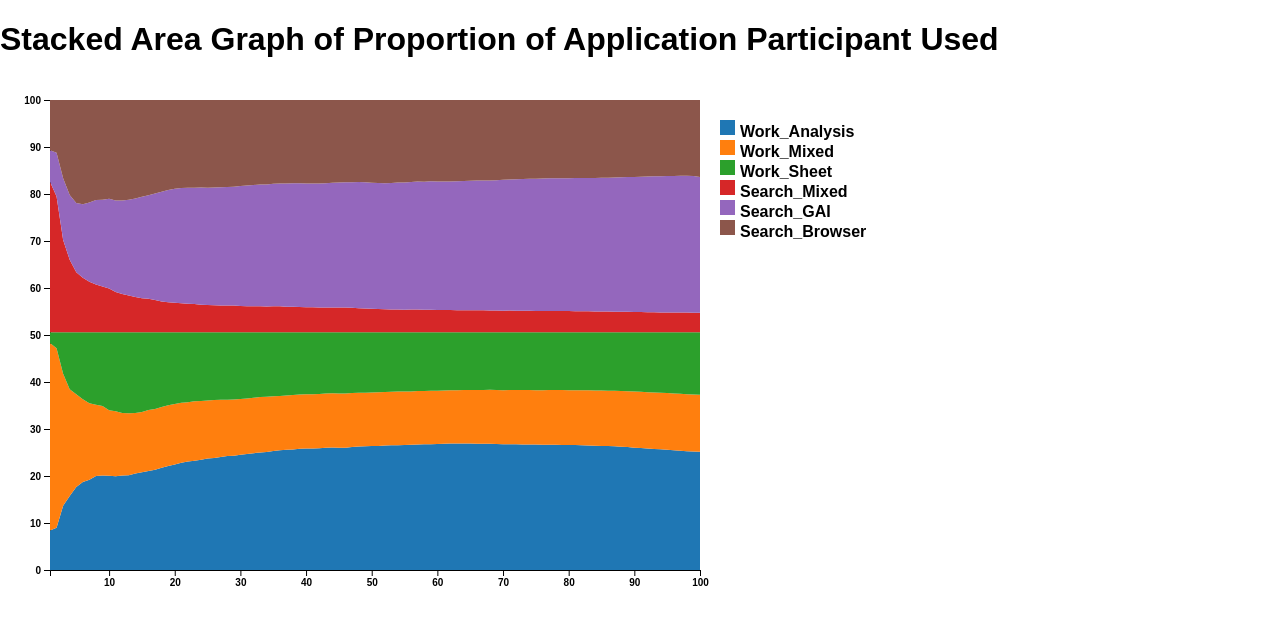
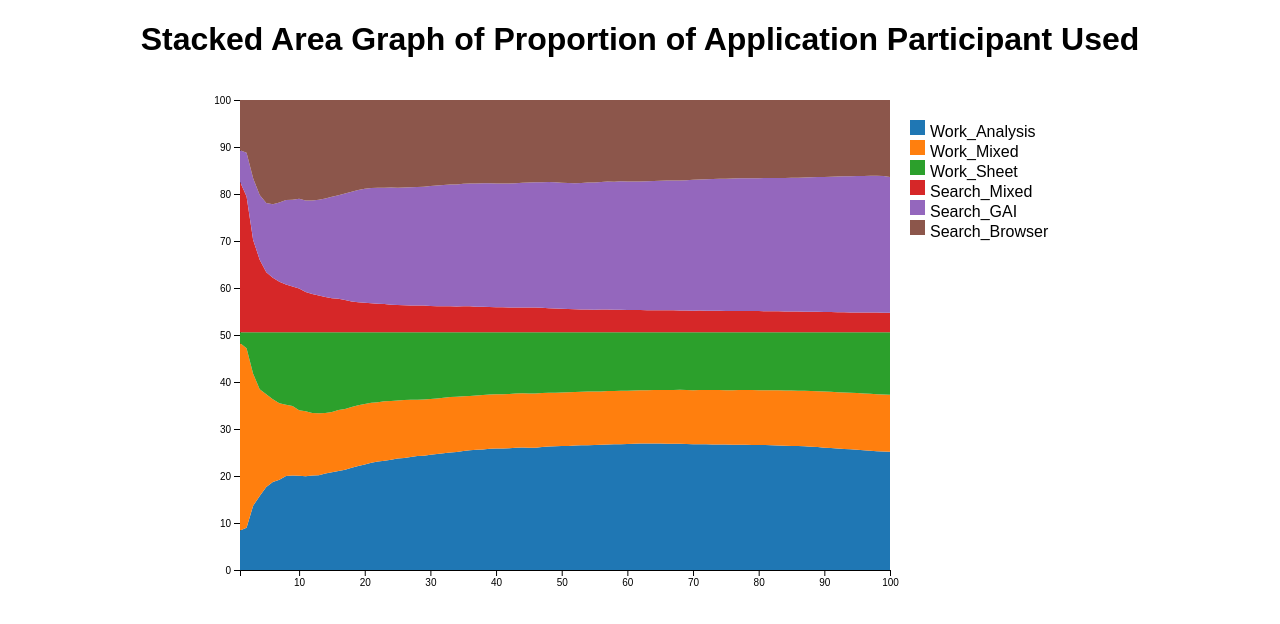
Before and after one commit to yichichung/Data_Visualization_Final_Project, a plain HTML site: page stacked_area_chart/stack_area_chart.html in a window 1280 px wide. Drawn offline with nearby package versions, Linux system fonts and the light colour scheme.

Commit message:
Update style.css

```diff
--- a/stacked_area_chart/style.css
+++ b/stacked_area_chart/style.css
@@ -1,11 +1,14 @@
 body {
     font-family: "Ariel", sans-serif;
-    font-weight: bold;
     height: auto; /* 允許高度根據內容增長 */
     min-height: 100vh; /* 確保最小高度為視口高度 */
     margin: 0;
     background-size: cover; /* 覆蓋整個背景 */
     background-repeat: no-repeat; /* 不重複背景 */
+    align-items: center;
+    display: flex;
+    flex-direction: column;
+    padding: 0;
 }
 
 .container {
```
